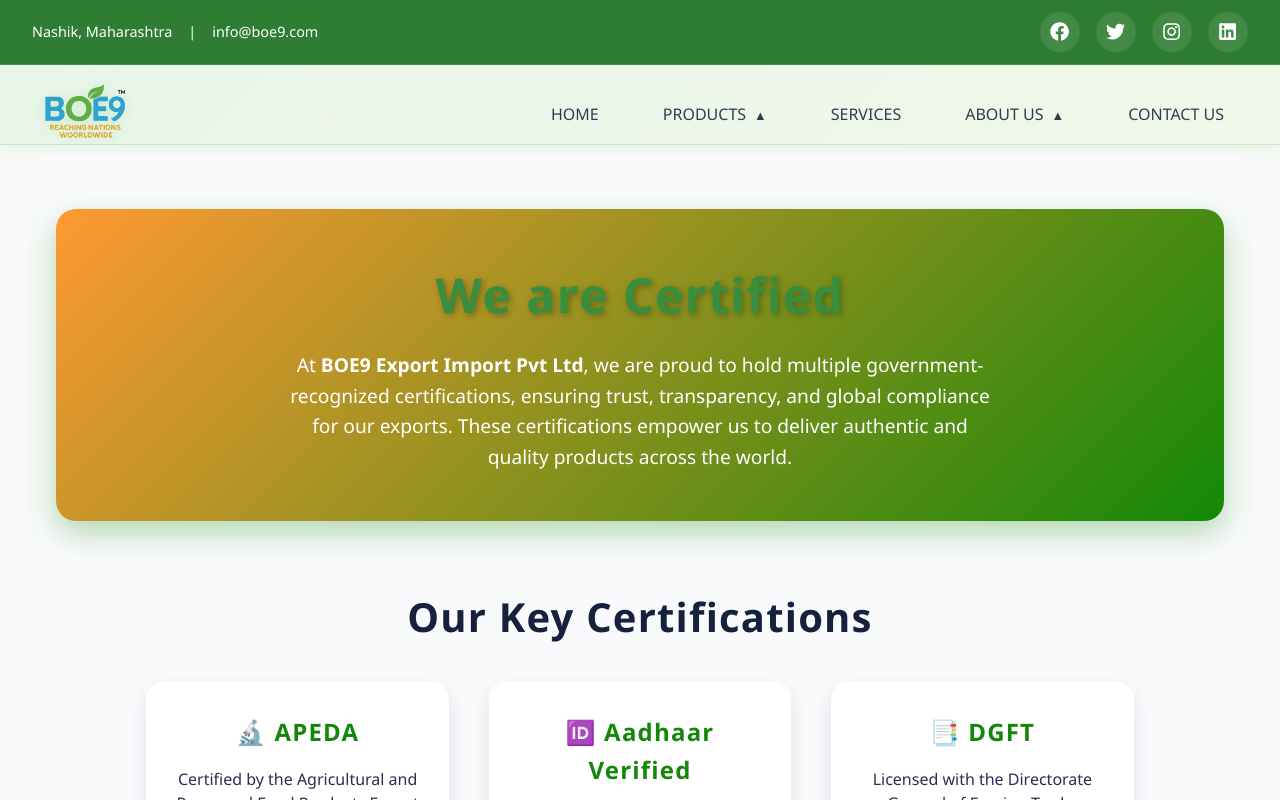
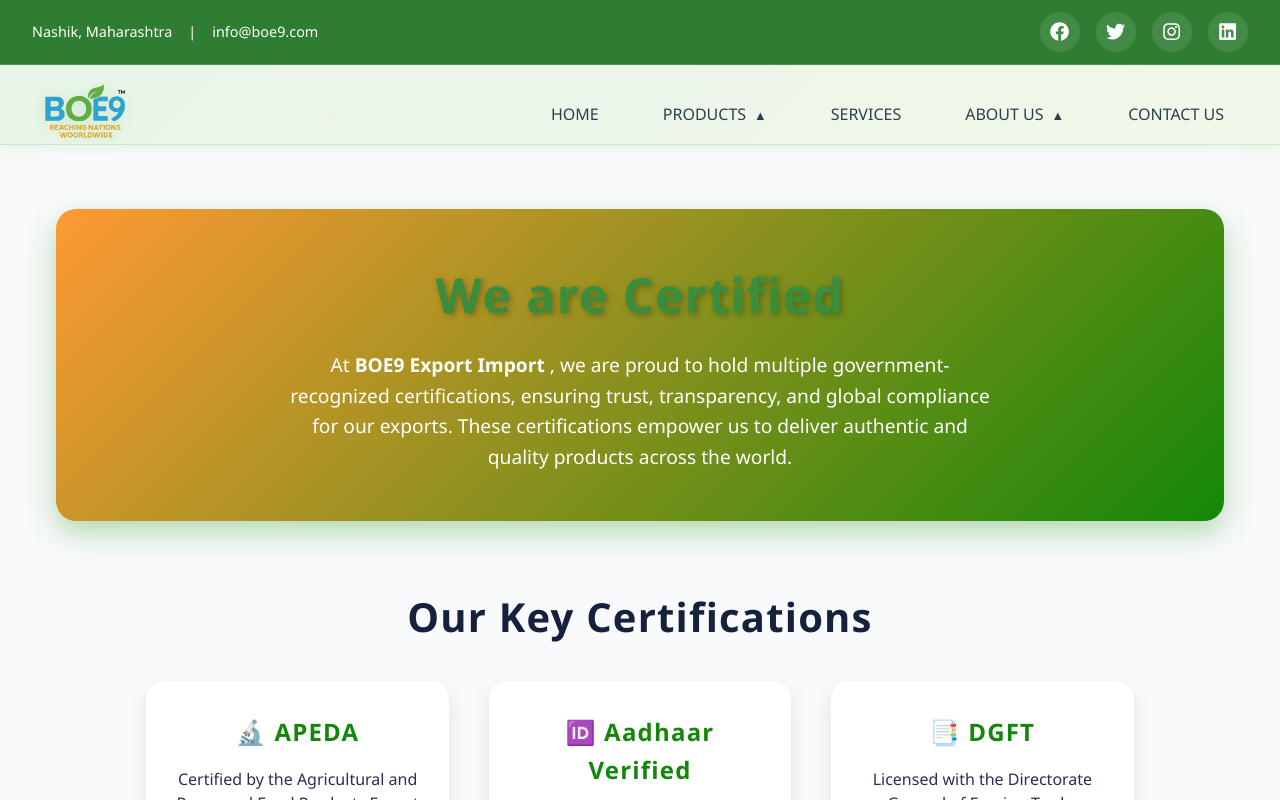
Before and after one commit to NishaShelke02/BOE9, a React (Create React App) app: page /AboutUs/certification in a window 1280 px wide. Shown: the top 800 px of the page. Built offline with nearby package versions, Linux system fonts and the light colour scheme.

Commit message:
Update Certification.jsx

```diff
--- a/src/components/Certification/Certification.jsx
+++ b/src/components/Certification/Certification.jsx
@@ -17,7 +17,7 @@
         <div className="container">
           <h1>We are Certified</h1>
           <p>
-            At <strong>BOE9 Export Import Pvt Ltd</strong>, we are proud to hold
+            At <strong>BOE9 Export Import </strong>, we are proud to hold
             multiple government-recognized certifications, ensuring trust,
             transparency, and global compliance for our exports. These
             certifications empower us to deliver authentic and quality products
```
